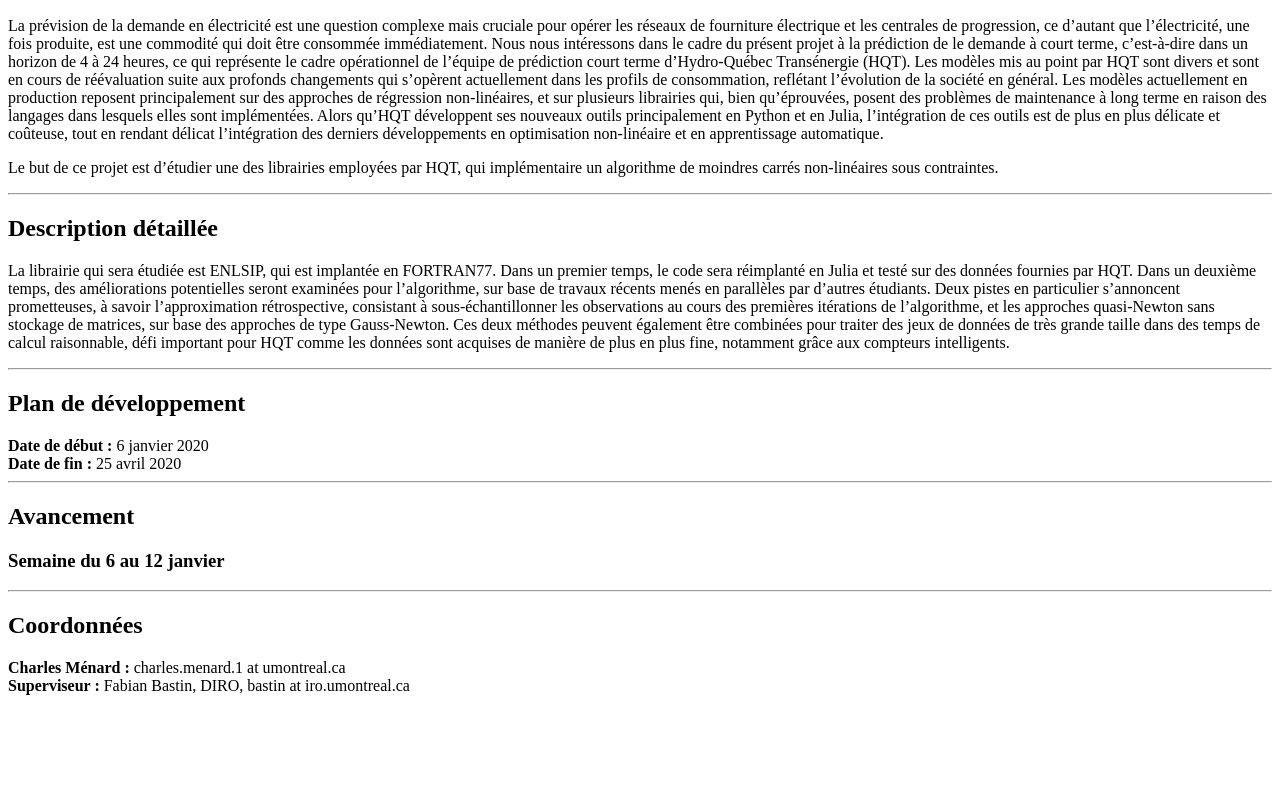
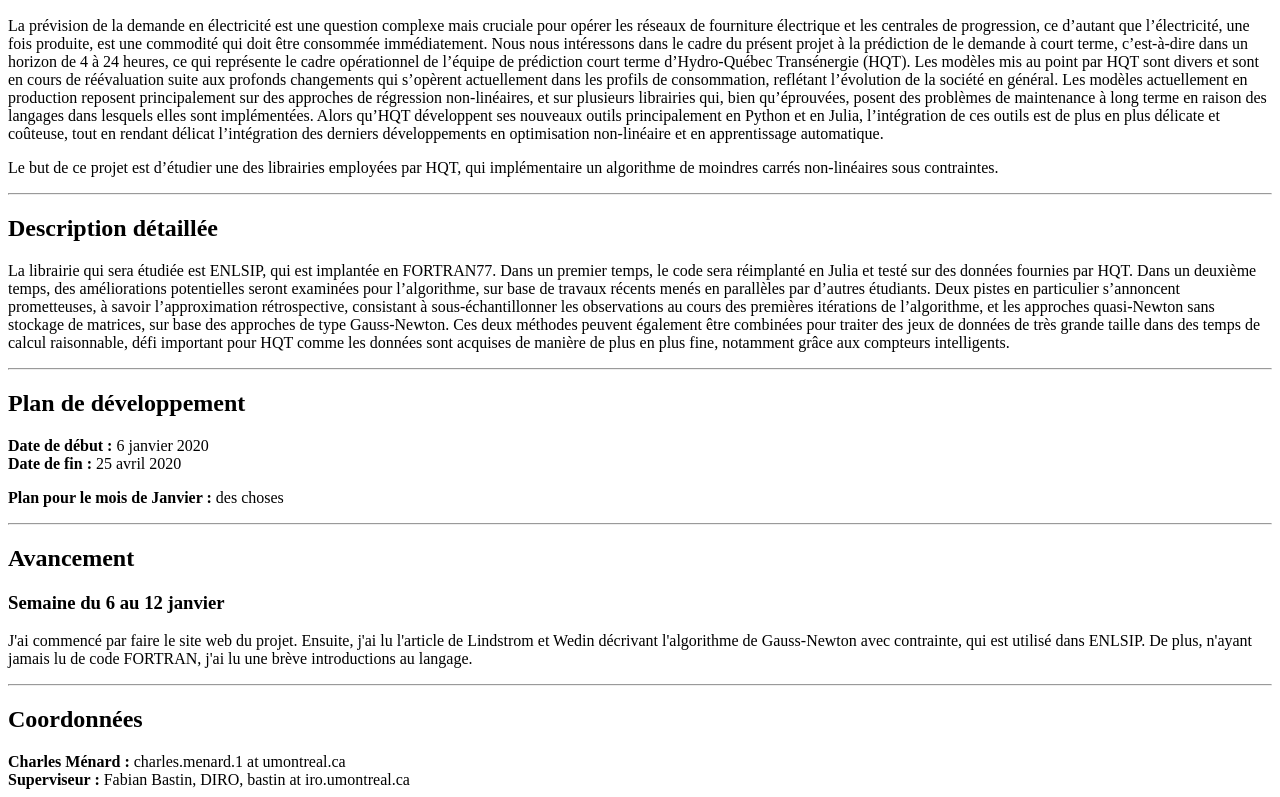
Before and after one commit to charles-menard/charles-menard.github.io, a plain HTML site: page index.html in a window 1280 px wide. Shown: the part 427-1224 px from the top of the page. Before the commit the page ends 1130 px from the top, so only its background shows below. Drawn offline with Linux system fonts and the light colour scheme.

Commit message:
Add files via upload

```diff
--- a/index.html
+++ b/index.html
@@ -42,11 +42,16 @@
   <div id="plan"><h2> Plan de développement </h2>
 		<b>Date de début : </b>6 janvier 2020 <br>
 		<b>Date de fin : </b>25 avril 2020<br>
+    <p>
+      <b>Plan pour le mois de Janvier : </b>des choses</p>
+
 		</div>
 <hr/>
 		<div id="avancement"><h2> Avancement </h2>
 		<h3>Semaine du 6 au 12 janvier</h3>
-
+		  <p>
+		    J'ai commencé par faire le site web du projet. Ensuite, j'ai lu l'article de Lindstrom et Wedin décrivant l'algorithme de Gauss-Newton avec contrainte, qui est utilisé dans ENLSIP. De plus, n'ayant jamais lu de code FORTRAN, j'ai lu une brève introductions au langage.
+		  </p>
 		</div>
 <hr/>
 		<div id="coordonnees">
```
